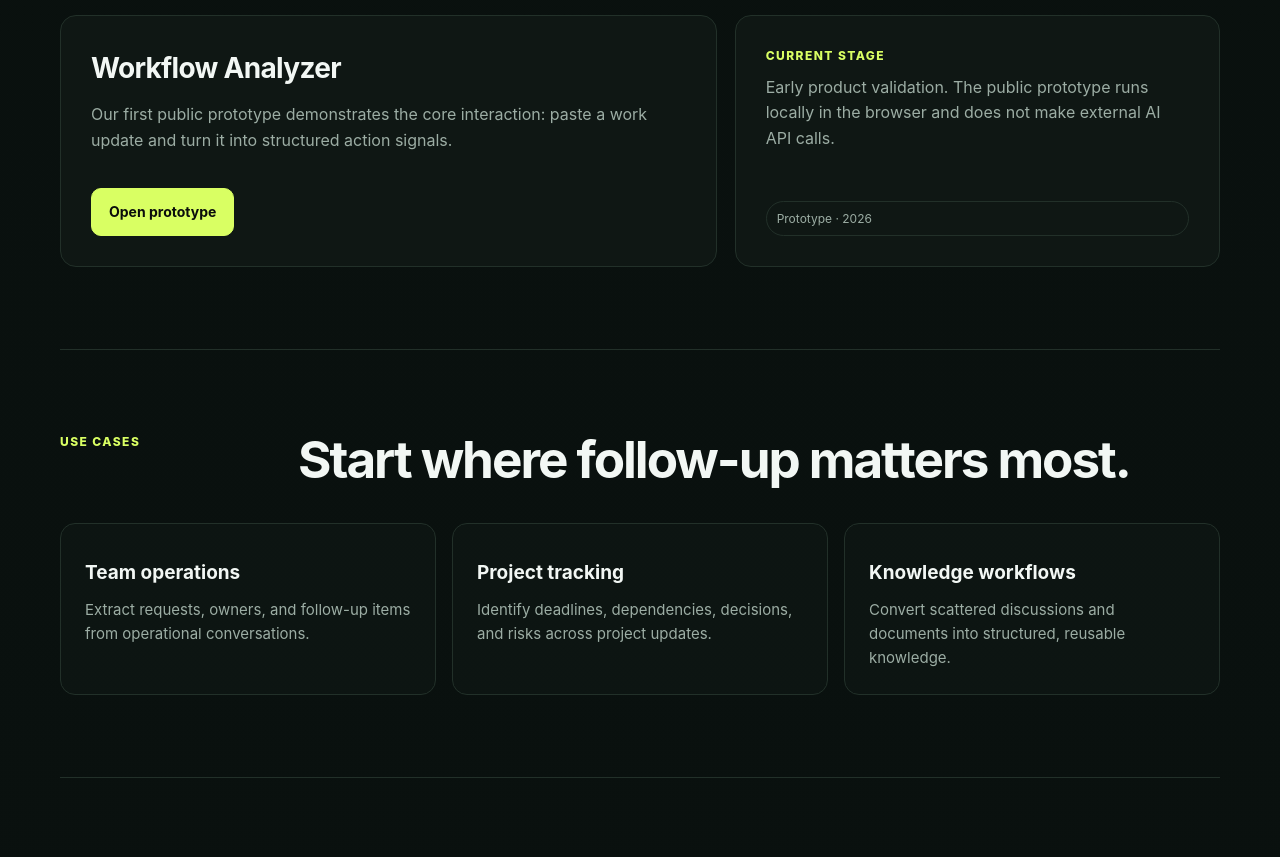
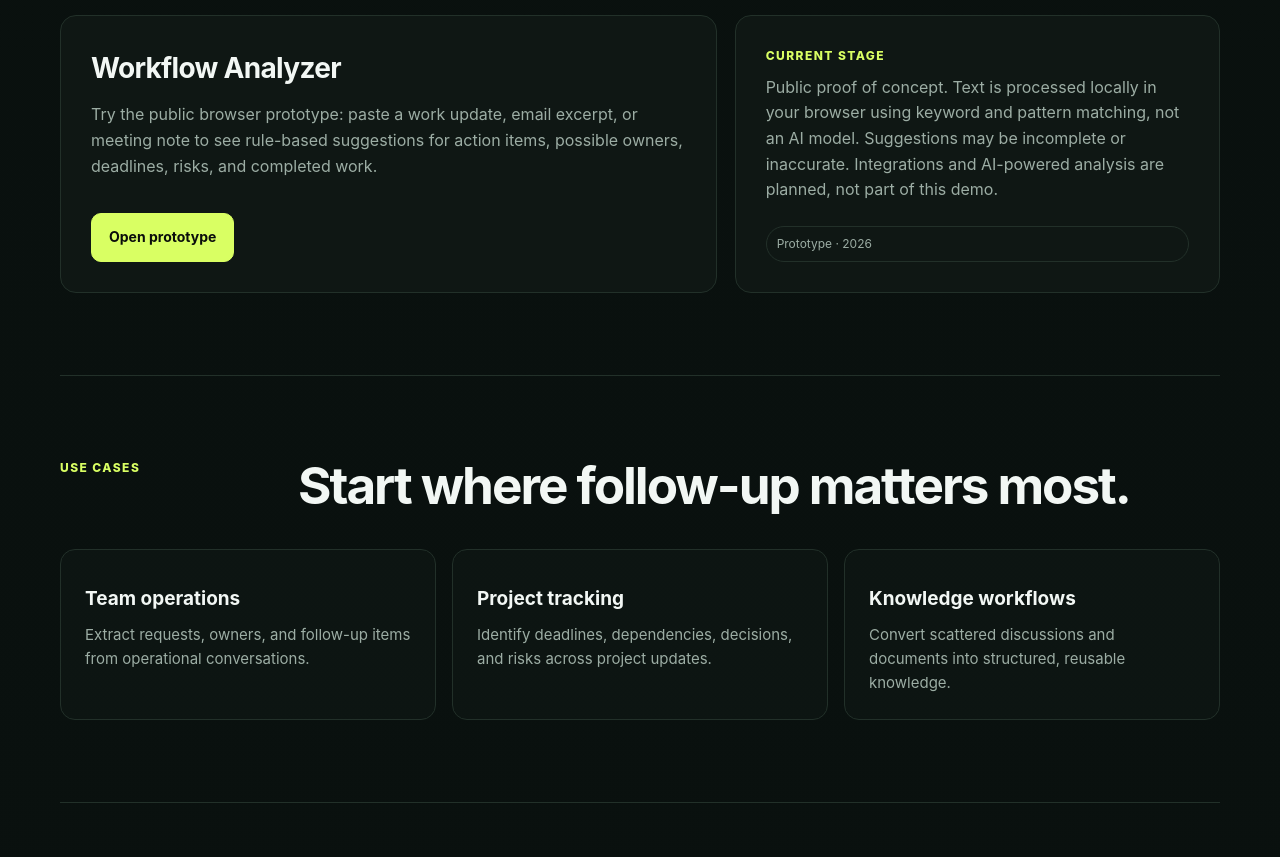
Before and after one commit to niceazis/azis-web, a plain HTML site: page public/index.html in a window 1280 px wide. Shown: the part 1813-2670 px from the top of the page. Drawn offline with Linux system fonts and the light colour scheme.

Commit message:
Describe public prototype capabilities and limitations accurately

```diff
--- a/public/index.html
+++ b/public/index.html
@@ -119,8 +119,8 @@
           <div class="flow-step"><span>04 · Act</span><strong>Know what is next</strong><p>Give teams a concise view of what needs attention.</p></div>
         </div>
         <div class="product" style="margin-top:18px">
-          <div class="product-main"><h3>Workflow Analyzer</h3><p>Our first public prototype demonstrates the core interaction: paste a work update and turn it into structured action signals.</p><div class="cta-row"><a class="button primary" href="/demo/">Open prototype</a></div></div>
-          <div class="product-side"><div><div class="kicker">Current stage</div><p style="margin-top:10px">Early product validation. The public prototype runs locally in the browser and does not make external AI API calls.</p></div><span class="status">Prototype · 2026</span></div>
+          <div class="product-main"><h3>Workflow Analyzer</h3><p>Try the public browser prototype: paste a work update, email excerpt, or meeting note to see rule-based suggestions for action items, possible owners, deadlines, risks, and completed work.</p><div class="cta-row"><a class="button primary" href="/demo/">Open prototype</a></div></div>
+          <div class="product-side"><div><div class="kicker">Current stage</div><p style="margin-top:10px">Public proof of concept. Text is processed locally in your browser using keyword and pattern matching, not an AI model. Suggestions may be incomplete or inaccurate. Integrations and AI-powered analysis are planned, not part of this demo.</p></div><span class="status">Prototype · 2026</span></div>
         </div>
       </section>
       <section id="use-cases">
```
